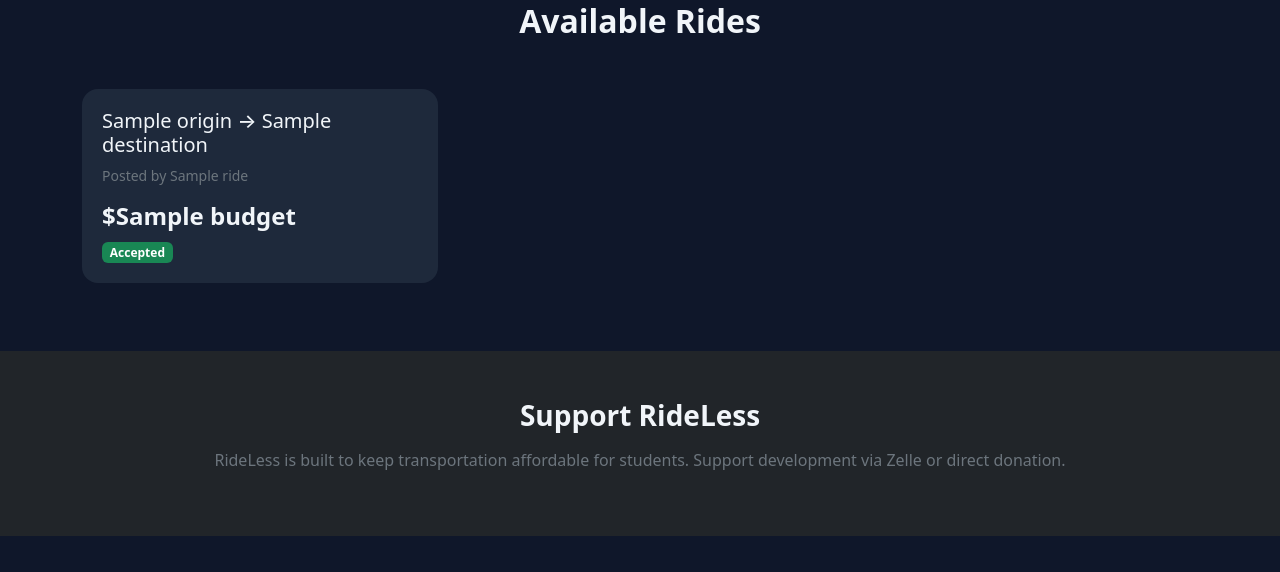
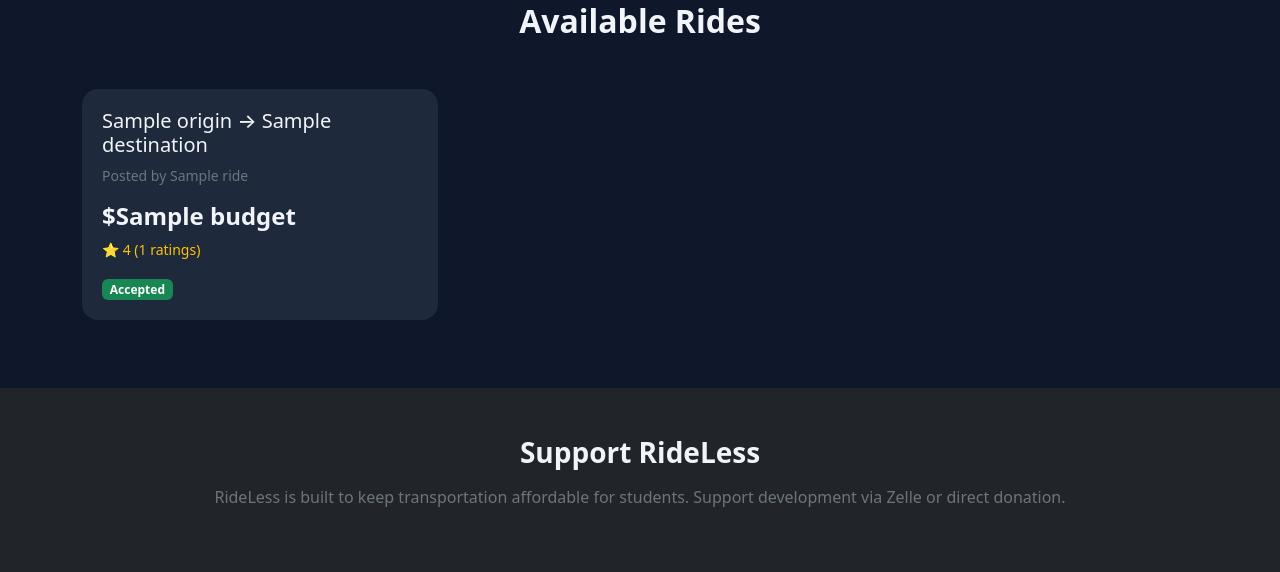
Before and after one commit to KushalKUMAR-P/student-ride-demo, a Flask app: template templates/index.html in a window 1280 px wide. Shown: the part 1288-1860 px from the top of the page. Run offline with Flask 3, Linux system fonts and the light colour scheme; the template is opened without the code that fills it: most values are stand-ins (such as "Sample title", 1, 10 or a date in 2020); some libraries are stand-ins or nearby versions.

Commit message:
Display driver average rating on ride cards

```diff
--- a/templates/index.html
+++ b/templates/index.html
@@ -176,12 +176,19 @@
             </p>
             <h4 class="fw-bold">${{ ride.budget }}</h4>
 
+            {% if ride.avg_rating %}
+            <p class="small text-warning mt-2">
+              ⭐ {{ ride.avg_rating }} ({{ ride.total_ratings }} ratings)
+            </p>
+            {% endif %}
+
+
             {% if ride.status == "Pending" %}
-              <span class="badge bg-warning text-dark">Pending</span>
+            <span class="badge bg-warning text-dark">Pending</span>
             {% elif ride.status == "Accepted" %}
-              <span class="badge bg-success">Accepted</span>
+            <span class="badge bg-success">Accepted</span>
             {% else %}
-              <span class="badge bg-secondary">Completed</span>
+            <span class="badge bg-secondary">Completed</span>
             {% endif %}
           </div>
         </div>
@@ -212,4 +219,5 @@
   </footer>
 
 </body>
+
 </html>
```
